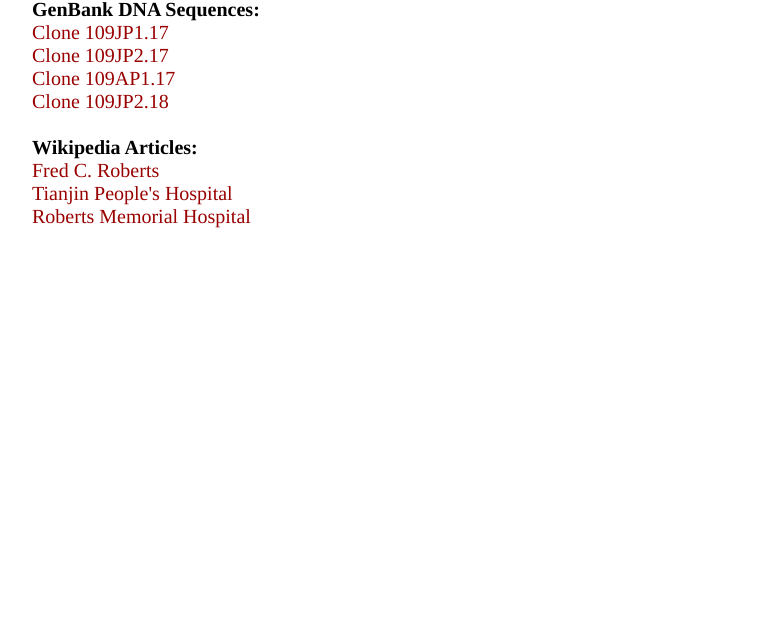
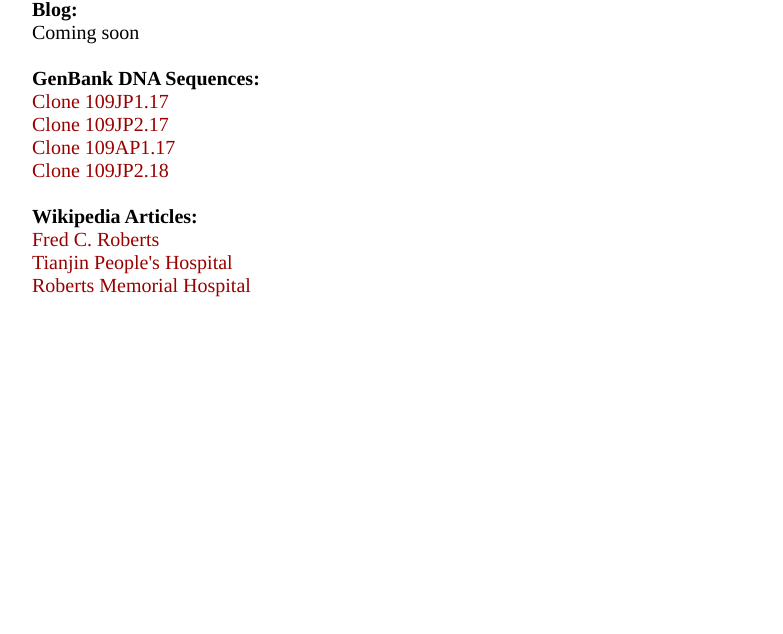
Before and after one commit to jdpalmer95/johndpalmer, a plain HTML site: page work.html in a window 1280 px wide. Shown: the part 166-800 px from the top of the page, without its empty margins (0-783 px from the left). Drawn offline with Linux system fonts and the light colour scheme.

Commit message:
Add files via upload

```diff
--- a/work.html
+++ b/work.html
@@ -20,6 +20,9 @@
     <div class="main">
       <h1 class="headline">Work</h1>
 	<p> </p>
+	<p><b>Blog:</b></p>
+	<p>Coming soon</p>
+	<p> </br>
 	<p><b>GenBank DNA Sequences:</b></p>
 	<p> <a href="https://www.ncbi.nlm.nih.gov/nuccore/1389390300">Clone 109JP1.17</a></p>
 	<p> <a href="https://www.ncbi.nlm.nih.gov/nuccore/1389390323">Clone 109JP2.17</a></p>
```
